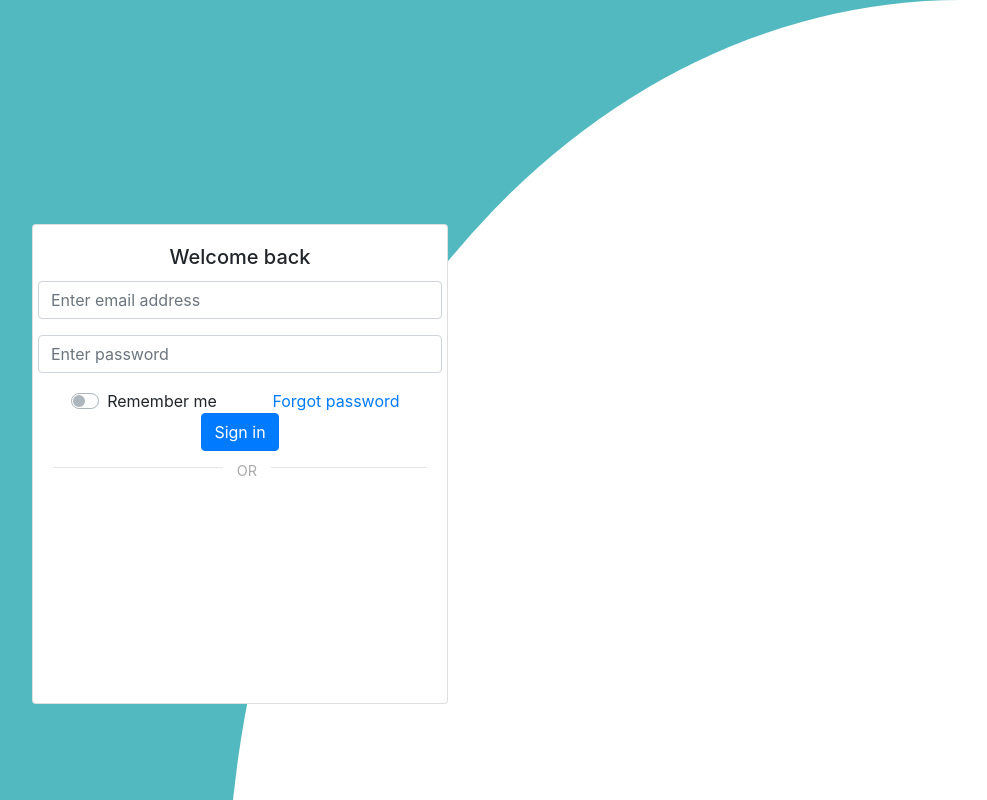
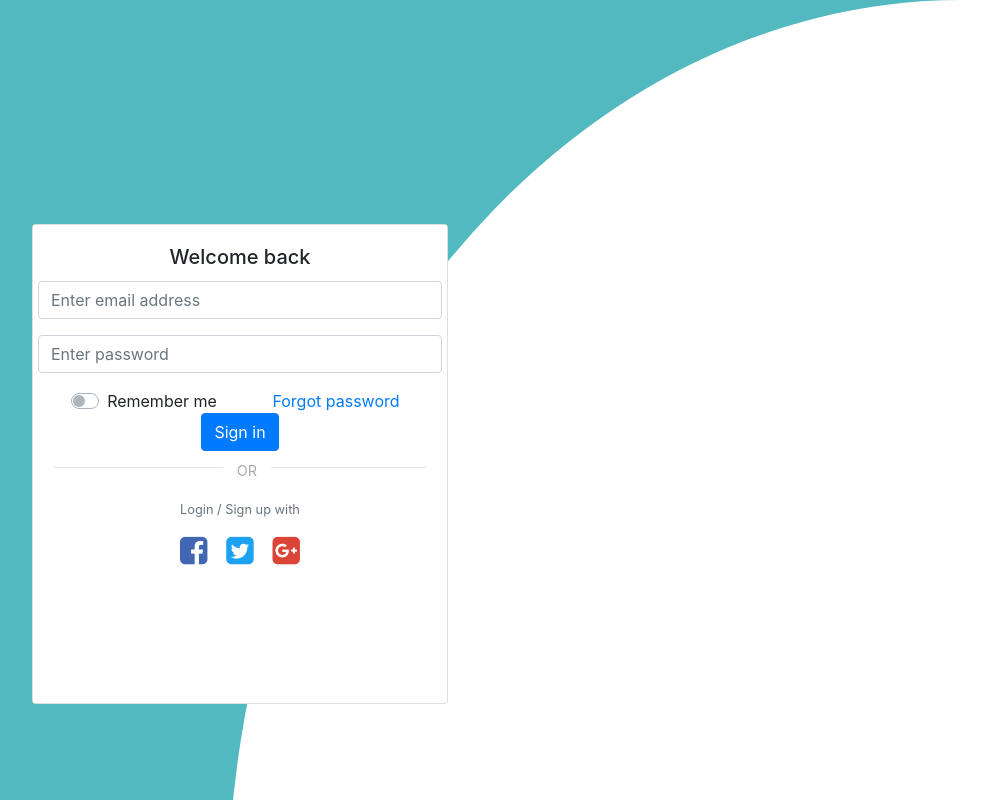
Before and after one commit to jakazzy/exercise-tracker-client, a React (Create React App) app: page / in a window 1280 px wide. Shown: the top 800 px of the page, without its empty margins (272-1259 px from the left). Built offline with nearby package versions, Linux system fonts and the light colour scheme.

Commit message:
style social icons

```diff
--- a/public/index.html
+++ b/public/index.html
@@ -14,6 +14,10 @@
       href="https://maxcdn.bootstrapcdn.com/bootstrap/4.5.0/css/bootstrap.min.css"
       integrity="sha384-9aIt2nRpC12Uk9gS9baDl411NQApFmC26EwAOH8WgZl5MYYxFfc+NcPb1dKGj7Sk"
       crossorigin="anonymous"
+    />
+    <link
+      rel="stylesheet"
+      href="https://cdnjs.cloudflare.com/ajax/libs/font-awesome/4.7.0/css/font-awesome.min.css"
     />
     <link rel="apple-touch-icon" href="%PUBLIC_URL%/logo192.png" />
     <!--
--- a/src/components/signin/signin.component.jsx
+++ b/src/components/signin/signin.component.jsx
@@ -44,6 +44,12 @@ const Signin = () => {
             <span className="span-or">OR</span>
             <hr className="hr-or" />
           </div>
+          <Form.Text className="text-muted">Login / Sign up with</Form.Text>
+          <div className="social-icons">
+            <i class="fa fa-facebook-square" aria-hidden="true"></i>
+            <i class="fa fa-twitter-square" aria-hidden="true"></i>
+            <i class="fa fa-google-plus-square" aria-hidden="true"></i>
+          </div>
         </Form>
       </Card.Body>
     </Card>
--- a/src/pages/signin-signup/signin-signup.styles.css
+++ b/src/pages/signin-signup/signin-signup.styles.css
@@ -14,3 +14,20 @@
   border-radius: 94% 0px 0px 0%;
   background-color: #fff;
 }
+
+.social-icons {
+  width: 7.5rem;
+  margin: 1rem auto;
+  display: flex;
+  font-size: 2rem;
+  justify-content: space-between;
+}
+.fa-facebook-square {
+  color: #4267b2;
+}
+.fa-twitter-square {
+  color: #1da1f2;
+}
+.fa-google-plus-square {
+  color: #db4437;
+}
```
